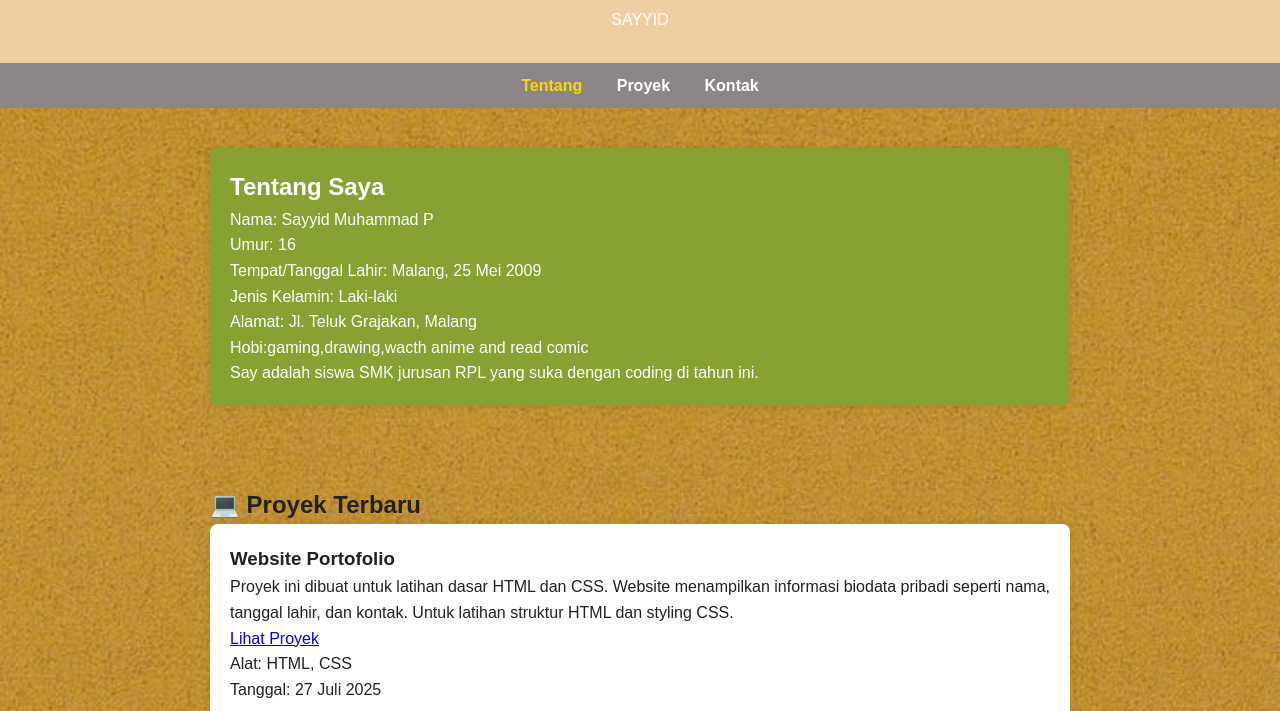
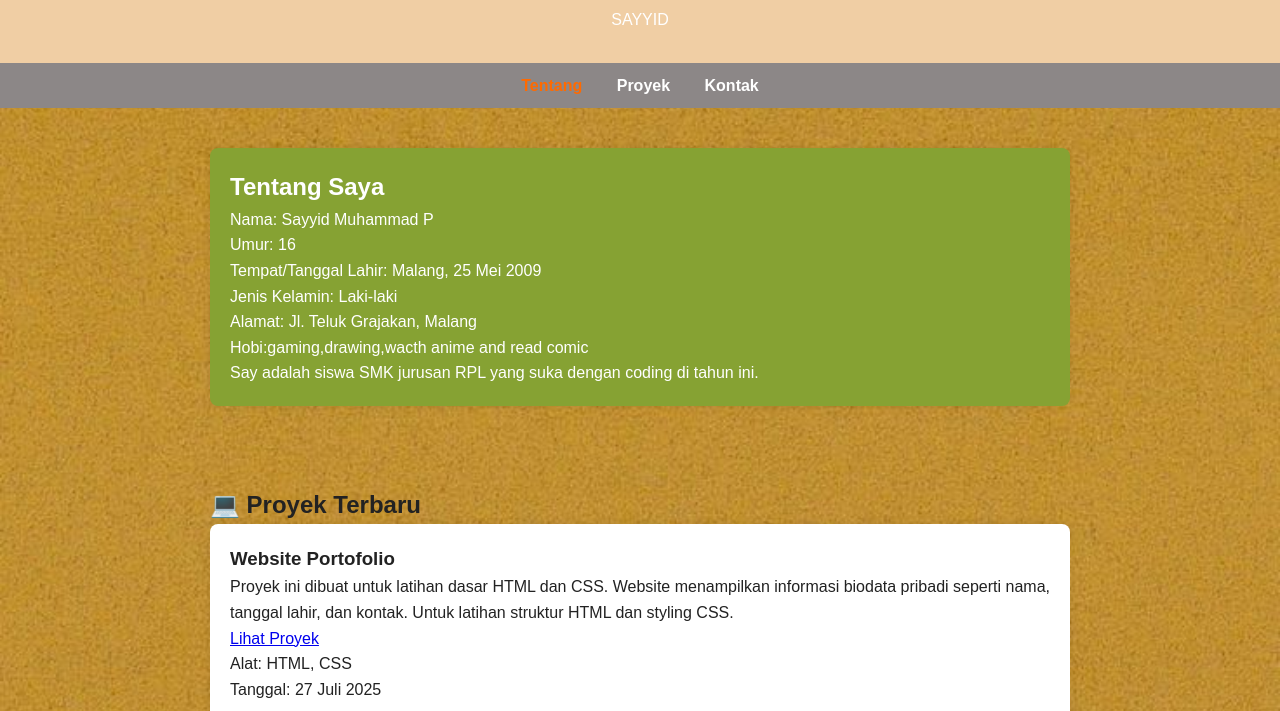
Before and after one commit to wira-Q/porto1, a plain HTML site: page index.html in a window 1280 px wide. In both pictures the pointer is over the link "Tentang". Shown: the part 84-795 px from the top of the page. Drawn offline with nearby package versions, Linux system fonts and the light colour scheme.

Commit message:
perubahan warna

```diff
--- a/aku.css
+++ b/aku.css
@@ -45,7 +45,7 @@ nav a {
 }
 
 nav a:hover {
-  color: #ffd700;
+  color: #ff6a00;
 }
 
 
```
